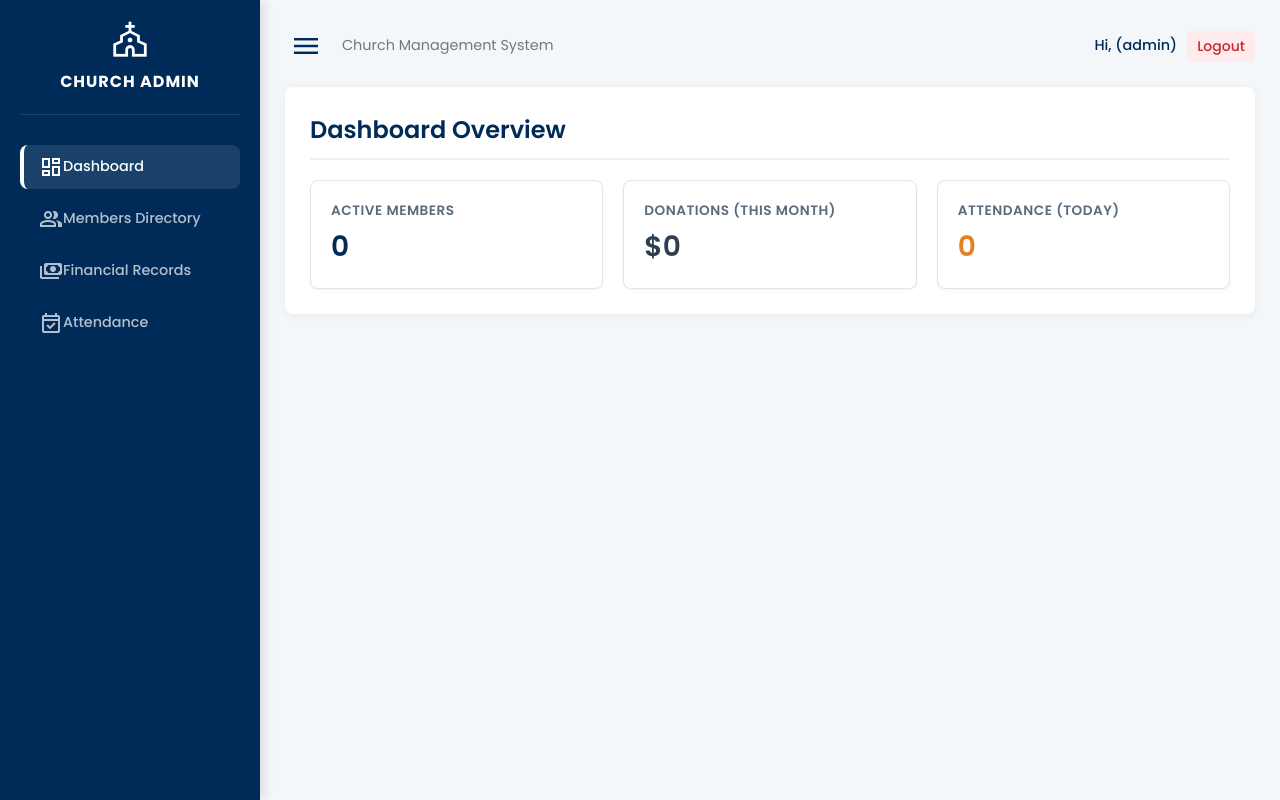
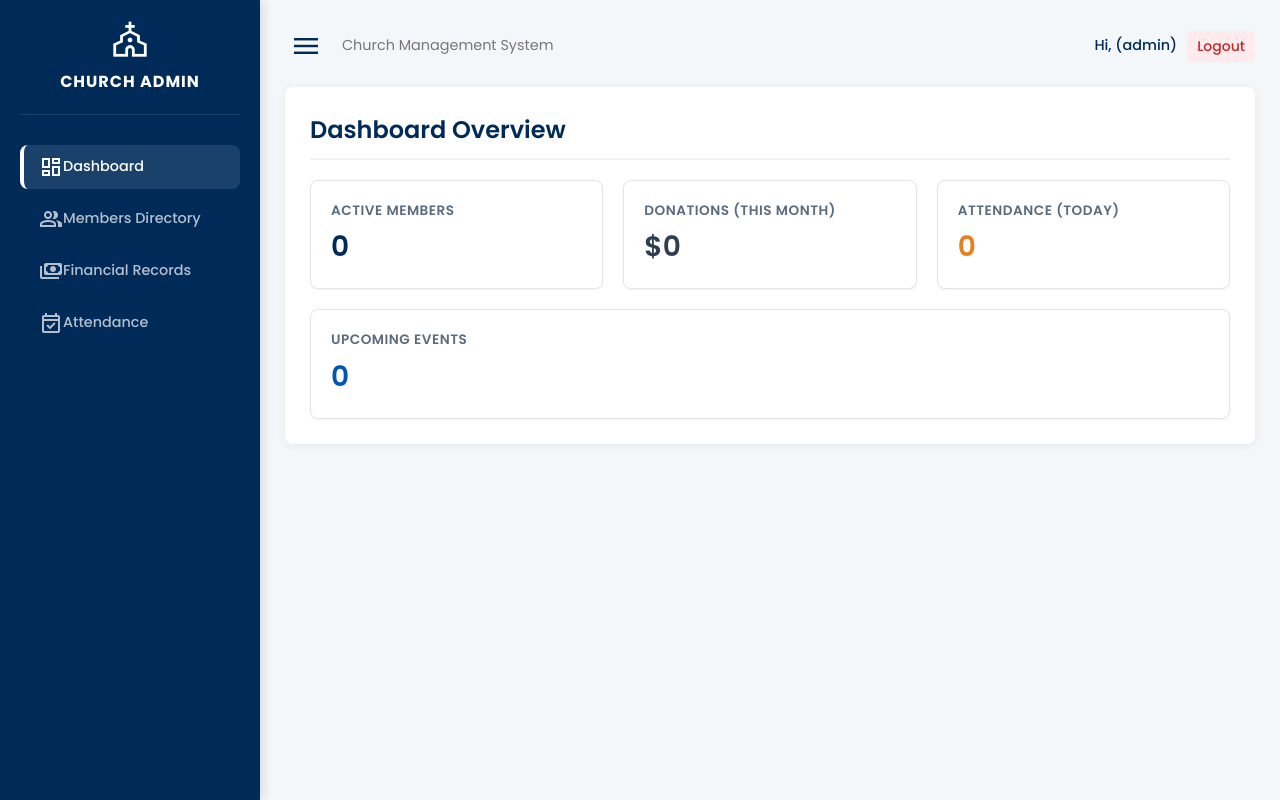
Before and after one commit to Joshtech-netizen/ChurchMgtSystem, a React (Create React App) app in the folder frontend/: page / in a window 1280 px wide. Built offline with nearby package versions, Linux system fonts and the light colour scheme; no server answers; sample sign-in values are in the browser's storage.

Commit message:
feat: Add Upcoming Events card to Dashboard for better event visibility

```diff
--- a/frontend/src/components/Dashboard.js
+++ b/frontend/src/components/Dashboard.js
@@ -5,7 +5,8 @@ const Dashboard = () => {
     const [stats, setStats] = useState({
         total_members: 0,
         monthly_donations: 0,
-        attendance_today: 0
+        attendance_today: 0,
+        upcoming_events: 0 // Initialize to 0
     });
 
     useEffect(() => {
@@ -46,6 +47,14 @@ const Dashboard = () => {
                         {stats.attendance_today}
                     </p>
                 </div>
+
+                {/* Events Card */}
+                <div className="stat-card">
+                    <h3>Upcoming Events</h3>
+                    <p style={{color: 'var(--primary-blue)'}}>
+                        {stats.upcoming_events}
+                    </p>
+                </div>
             </div>
         </div>
     );
```
